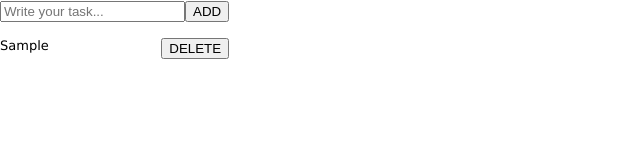
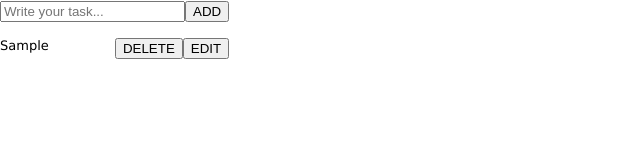
Before and after one commit to valeria-a/react-new-eve, a React (Create React App) app in the folder movies/: page / in a window 1280 px wide. Both pictures are taken after typing "Sample" into the empty fields and a click on the button "ADD". Shown: the top 160 px of the page, without its empty margins (0-640 px from the left). Built offline with nearby package versions, Linux system fonts and the light colour scheme.

Commit message:
updates to todo list

```diff
--- a/movies/src/todo/Task/Task.jsx
+++ b/movies/src/todo/Task/Task.jsx
@@ -1,8 +1,46 @@
-const Task = ({title, onTaskDelete}) => {
+import { useState } from "react";
+
+const Task = ({task, onTaskDelete, onTaskSave}) => {
+
+    // just to get the initial title to display
+    const [title, setTitle] = useState(task.title)
+
+    const [editing, setEditing] = useState(false)
+
+    const handleEditSave = () => {
+        if (editing) {
+            onTaskSave(task.id, title)
+        }
+        setEditing(prev => !prev)
+    }
+
+    const handleCancelDelete = () => {
+        if (editing) {
+            // cancel editing
+            setEditing(false)
+            setTitle(task.title)
+        } else {
+            onTaskDelete(task.id)
+        }
+    }
+
     return(
         <li style={{marginBottom: '10px'}}>
-            <p style={{flexGrow: 1}}>{title}</p>
-            <button onClick={() => onTaskDelete(title)}>DELETE</button>
+            {editing
+            ?
+            <input value={title}
+                onChange={(event) => {setTitle(event.target.value)}}>
+            </input>
+            :
+            <p style={{flexGrow: 1}}>{task.title}</p>
+            }
+
+            <button onClick={handleCancelDelete}>
+                {editing ? 'CANCEL' : 'DELETE'}
+            </button>
+            <button onClick={handleEditSave}>
+                {editing ? 'SAVE' : 'EDIT'}
+            </button>
         </li>
     )
 }
--- a/movies/src/todo/TaskList/TaskList.jsx
+++ b/movies/src/todo/TaskList/TaskList.jsx
@@ -1,10 +1,13 @@
 import { useState } from "react";
 import Task from "../Task/Task";
 
-const TaskList = ({tasks, onTaskDelete}) => {
+const TaskList = ({tasks, onTaskDelete, onTaskSave}) => {
 
-    const items = tasks.map((task, i) => {
-        return <Task key={i} title={task} onTaskDelete={onTaskDelete}/>
+    const items = tasks.map((task) => {
+        return <Task key={task.id}
+                    task={task}
+                    onTaskDelete={onTaskDelete}
+                    onTaskSave={onTaskSave}/>
     })
 
     return (
--- a/movies/src/todo/TodoApp/TodoApp.jsx
+++ b/movies/src/todo/TodoApp/TodoApp.jsx
@@ -8,18 +8,33 @@ const TodoApp = () => {
 
     const [tasks, setTasks] = useState([])
 
-    const addTaskHandler = (newTask) => {
+    const addTaskHandler = (newTaskTitle) => {
+        const newTask = {
+            id: Date.now(),
+            title: newTaskTitle
+        }
         setTasks([...tasks, newTask])
     }
 
-    const deleteTaskHandler = (taskToDelete) => {
-        setTasks(tasks.filter((task) => task !== taskToDelete))
+    const deleteTaskHandler = (taskId) => {
+        setTasks(tasks.filter((task) => task.id !== taskId))
+    }
+
+    const saveEditedTaskHandler = (taskId, newTitle) => {
+        const myTask = tasks.filter((task) => task.id === taskId)[0]
+        myTask.title = newTitle
+        setTasks([...tasks])
     }
 
     return(
         <div style={{display: 'flex', flexDirection: 'column'}}>
             <TaskForm onTaskAdd={addTaskHandler}/>
-            <TaskList tasks={tasks} onTaskDelete={deleteTaskHandler}/>
+            <TaskList
+                tasks={tasks}
+                onTaskDelete={deleteTaskHandler}
+                onTaskSave={saveEditedTaskHandler}
+
+            />
         </div>
     )
 }
```
